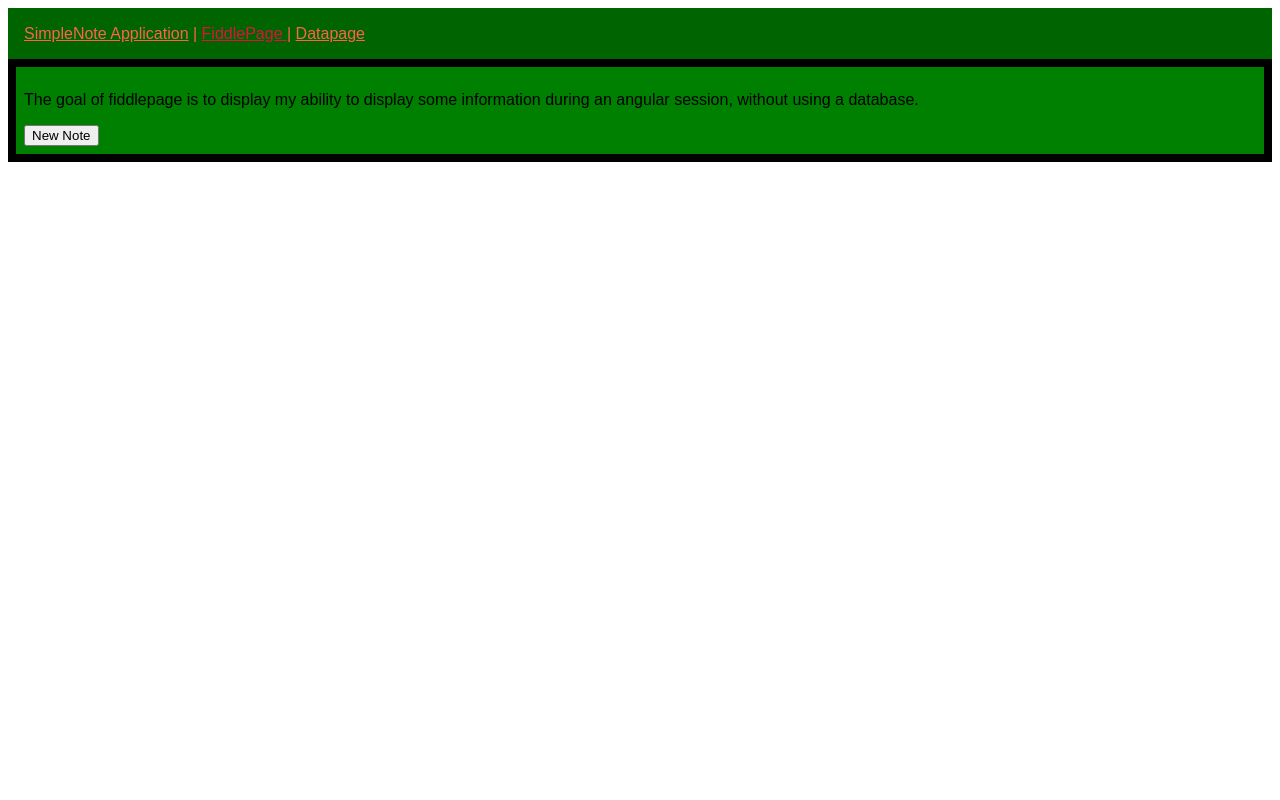
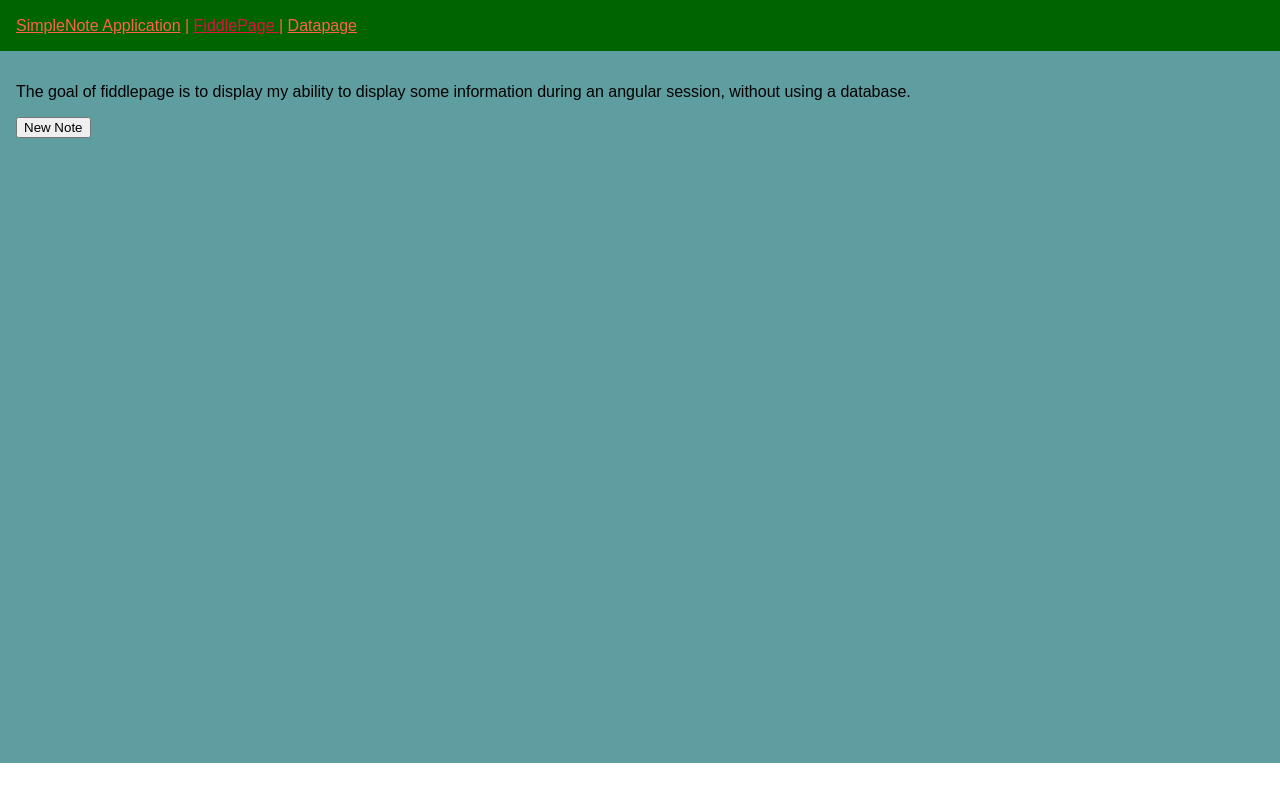
Before and after one commit to GormTheWyrm/functional-note-client-angular, an Angular app: page /fiddle in a window 1280 px wide. Built offline with nearby package versions, Linux system fonts and the light colour scheme.

Commit message:
pages now display a simple cadetblue background color and notes display newline breaks

```diff
--- a/src/app/app.component.css
+++ b/src/app/app.component.css
@@ -0,0 +1,7 @@
+.main-div{
+    padding: 1em;
+    background-color: black;
+    background-color: cadetblue;
+    /* background-color: darkslategray; */
+    min-height: 85vh;
+}
--- a/src/app/app.component.html
+++ b/src/app/app.component.html
@@ -1,5 +1,8 @@
 <app-header></app-header>
-<router-outlet></router-outlet>
+<div class="main-div">
+   <router-outlet></router-outlet>
+</div>
+
 
 
 
--- a/src/app/components/note/note.component.css
+++ b/src/app/components/note/note.component.css
@@ -3,3 +3,6 @@
     padding: .5em;
     margin-bottom: 2px;
 }
+p{
+    white-space: pre-line;
+}
--- a/src/styles.css
+++ b/src/styles.css
@@ -1,5 +1,10 @@
 /* You can add global styles to this file, and also import other style files */
 * {
     font-family: Arial, Helvetica, sans-serif;
-    /* background-color: black; */
+
 }
+html body{
+    margin: 0px;
+    padding: 0px;
+/* set padding and margin to 0 so CSS can be applied on header and app */
+}
```
Also changed, not shown: src/app/pages/fiddlepage/fiddlepage.component.css (+3 -5 lines).
